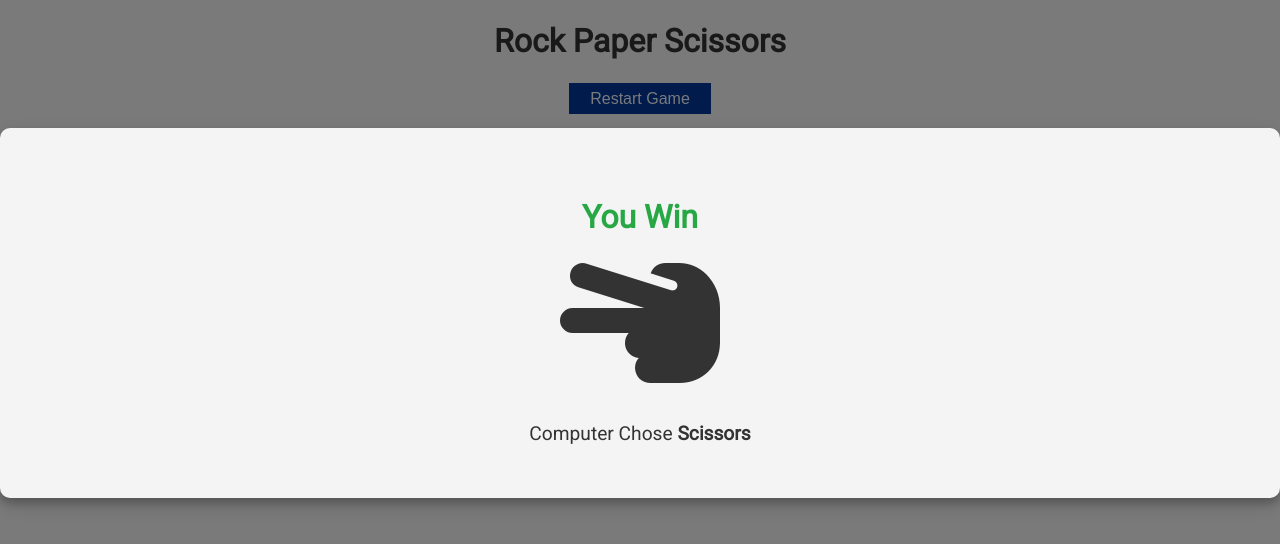
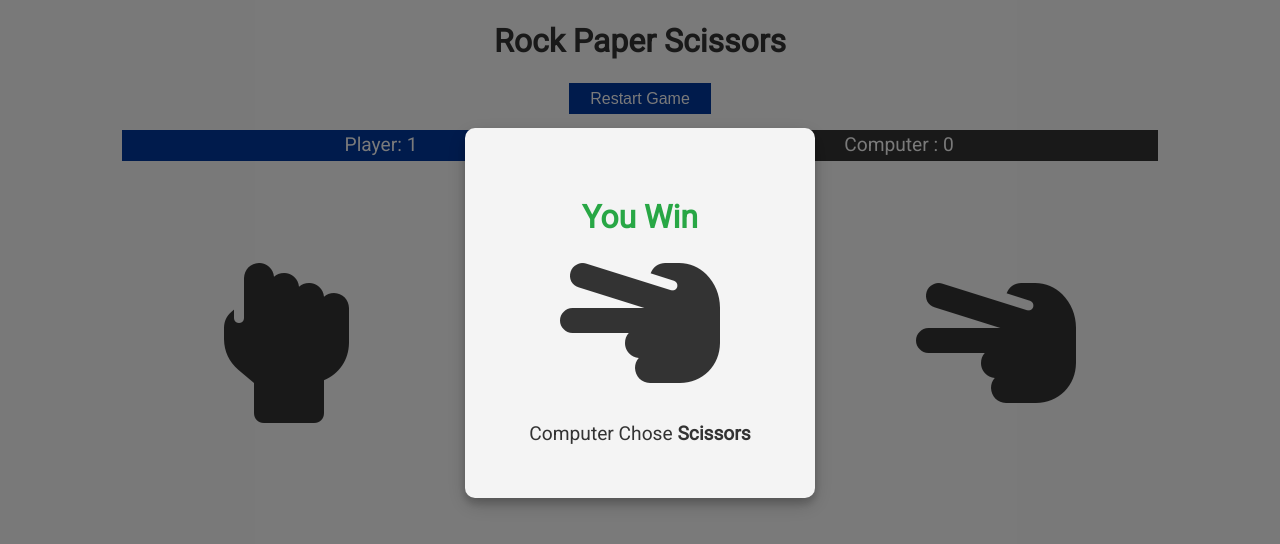
Before and after one commit to mahlafdf/Browser-Homework, a plain HTML site: page Week2/rock-paper-scissors/index.html in a window 1280 px wide. Both pictures are taken after a click on the icon 284 px from the left and 296 px from the top of the page. Drawn offline with Linux system fonts and the light colour scheme.

Commit message:
fix width

```diff
--- a/Week2/rock-paper-scissors/modal.css
+++ b/Week2/rock-paper-scissors/modal.css
@@ -17,7 +17,7 @@
 .modal-content{
     background: var(--light-color);
     text-align: center;
-    margin: 10% auto;s
+    margin: 10% auto;
     width: 350px;
     border-radius: 10px;
     padding: 3rem;
```
